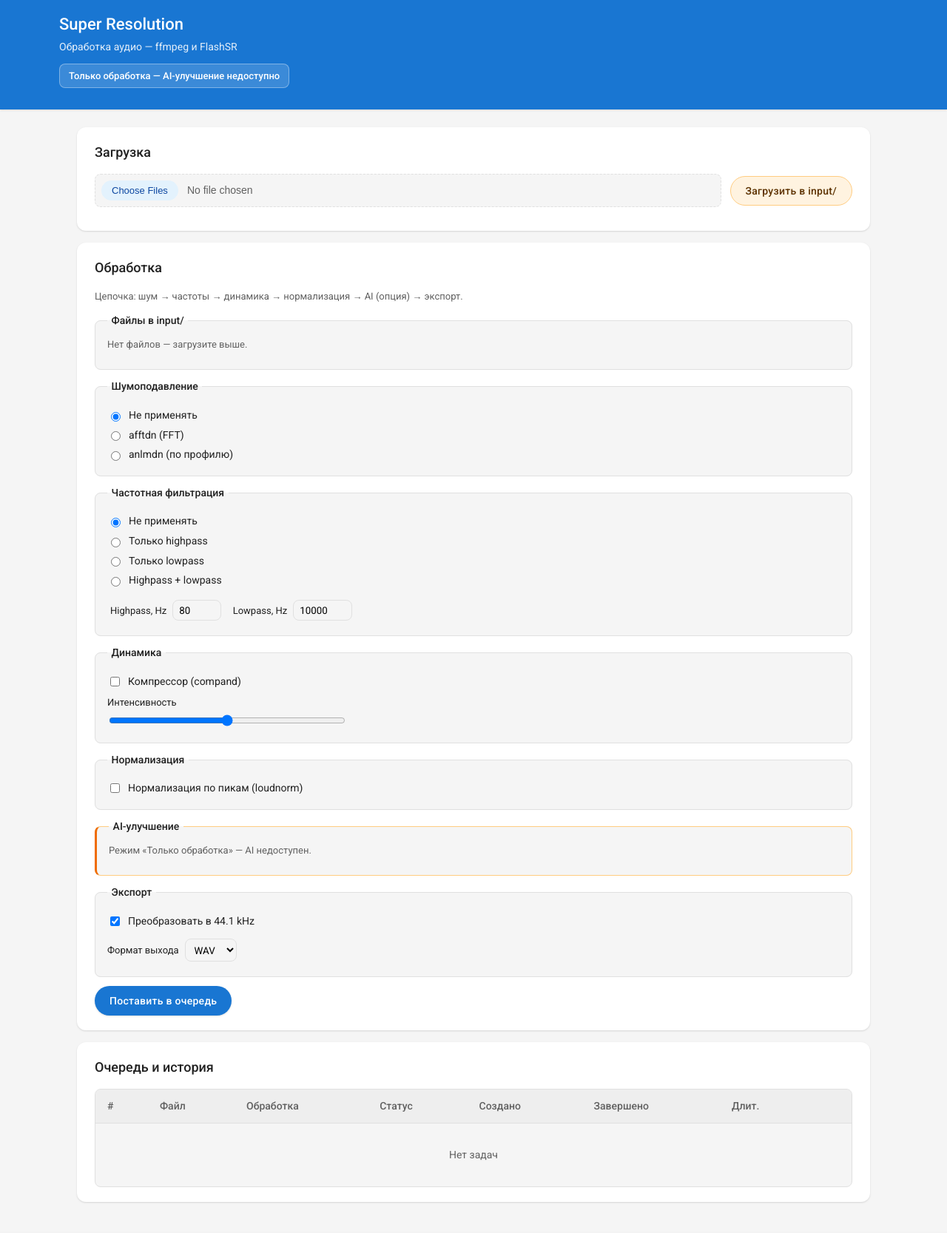
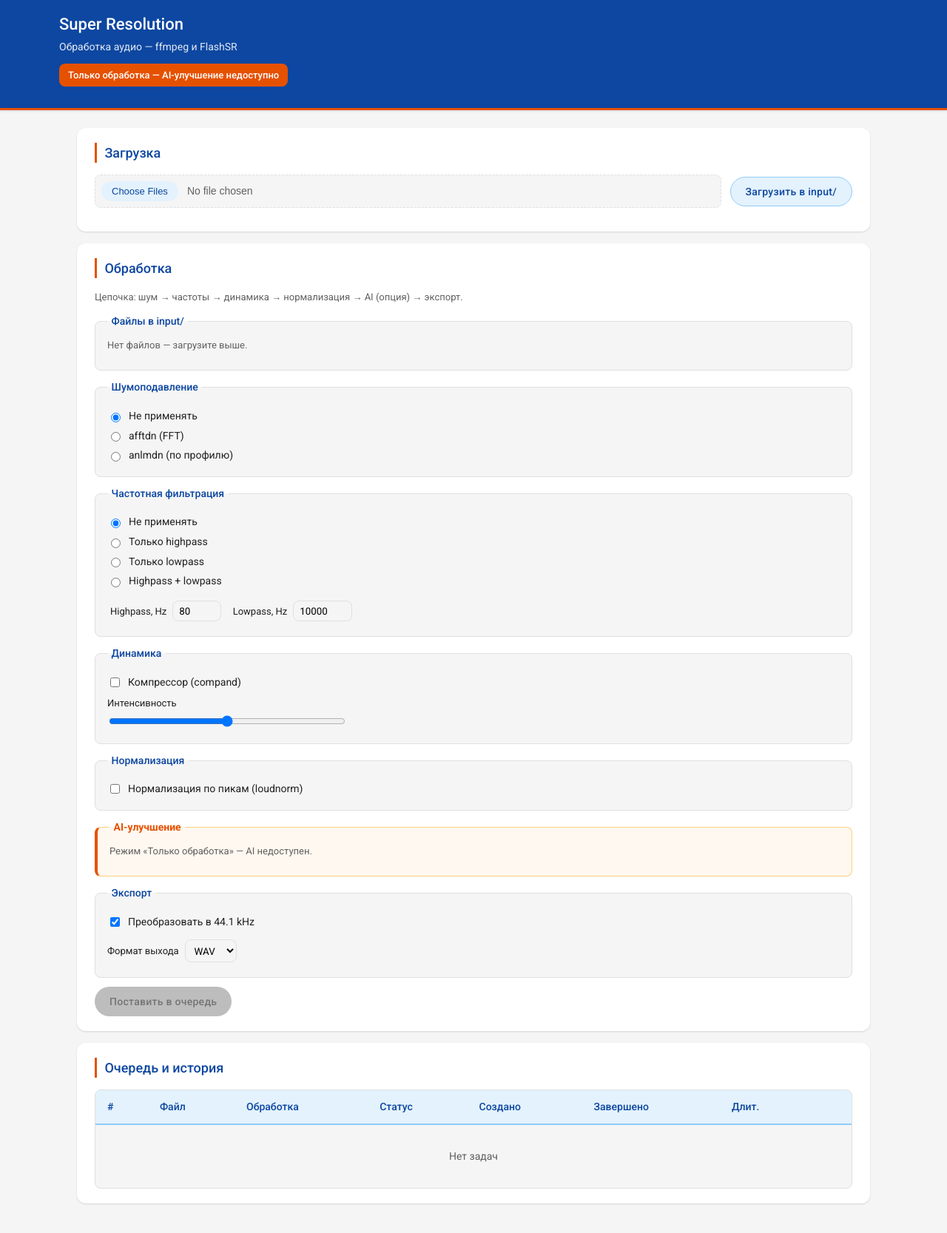
Before and after one commit to mcherepanov/super-resolution, a FastAPI app: page / in a window 1280 px wide. Shown: the whole page at 74% size. Before the commit the page ends 1626 px from the top, so only its background shows below. Run offline with FastAPI, Linux system fonts and the light colour scheme; parts of the project's set-up code (start-up, migrations or seed data) failed here and were passed over.

Commit message:
Rebalance UI accents with deeper blue and dark orange highlights.
Use flat color on the app bar, primary actions, section titles, and the AI block without bringing back gradient fills.

```diff
--- a/web/app/static/style.css
+++ b/web/app/static/style.css
@@ -1,10 +1,15 @@
 /* Светлая тема: нейтральная база, акценты голубой · оранжевый · жёлтый */
 :root {
-  --md-sys-color-primary: #1976d2;
+  --color-blue: #1565c0;
+  --color-blue-deep: #0d47a1;
+  --color-orange: #e65100;
+  --color-orange-deep: #bf360c;
+
+  --md-sys-color-primary: var(--color-blue);
   --md-sys-color-on-primary: #ffffff;
   --md-sys-color-primary-container: #e3f2fd;
-  --md-sys-color-on-primary-container: #0d47a1;
-  --md-sys-color-secondary: #ef6c00;
+  --md-sys-color-on-primary-container: var(--color-blue-deep);
+  --md-sys-color-secondary: var(--color-orange);
   --md-sys-color-secondary-container: #fff3e0;
   --md-sys-color-on-secondary-container: #5d3200;
   --md-sys-color-surface: #f5f5f5;
@@ -27,10 +32,10 @@
 
   --status-done-bg: #e8f5e9;
   --status-done-fg: #2e7d32;
-  --status-processing-bg: #fff8e1;
-  --status-processing-fg: #f57f17;
-  --status-queued-bg: #e1f5fe;
-  --status-queued-fg: #0277bd;
+  --status-processing-bg: #fff3e0;
+  --status-processing-fg: var(--color-orange);
+  --status-queued-bg: #e3f2fd;
+  --status-queued-fg: var(--color-blue-deep);
   --status-failed-bg: var(--md-sys-color-error-container);
   --status-failed-fg: var(--md-sys-color-on-error-container);
   --status-skipped-bg: #f5f5f5;
@@ -52,9 +57,10 @@ body {
 
 /* Top app bar */
 .app-bar {
-  background: var(--md-sys-color-primary);
+  background: var(--color-blue-deep);
   color: var(--md-sys-color-on-primary);
   box-shadow: var(--md-sys-elevation-1);
+  border-bottom: 3px solid var(--color-orange);
   padding: 0 1.5rem;
 }
 
@@ -84,10 +90,10 @@ body {
   margin-top: 0.75rem;
   padding: 0.35rem 0.75rem;
   border-radius: var(--md-shape-corner-small);
-  background: rgba(255, 255, 255, 0.15);
+  background: var(--color-orange);
   color: #ffffff;
   font-size: 0.8125rem;
-  border: 1px solid rgba(255, 255, 255, 0.35);
+  border: none;
   font-weight: 500;
 }
 
@@ -108,9 +114,11 @@ body {
 
 .card__title {
   margin: 0 0 1rem;
+  padding-left: 0.65rem;
+  border-left: 3px solid var(--color-orange);
   font-size: 1.125rem;
   font-weight: 500;
-  color: var(--md-sys-color-on-surface);
+  color: var(--color-blue-deep);
 }
 
 /* Buttons */
@@ -138,24 +146,31 @@ body {
 }
 
 .btn--filled {
-  background: var(--md-sys-color-primary);
-  color: var(--md-sys-color-on-primary);
+  background: var(--color-orange);
+  color: #ffffff;
   box-shadow: var(--md-sys-elevation-1);
 }
 
-.btn--filled:hover {
-  background: #1565c0;
+.btn--filled:hover:not(:disabled) {
+  background: var(--color-orange-deep);
   box-shadow: var(--md-sys-elevation-2);
 }
 
+.btn--filled:disabled {
+  background: #bdbdbd;
+  color: #757575;
+  cursor: not-allowed;
+  box-shadow: none;
+}
+
 .btn--tonal {
-  background: var(--md-sys-color-secondary-container);
-  color: var(--md-sys-color-on-secondary-container);
-  border: 1px solid #ffcc80;
+  background: var(--md-sys-color-primary-container);
+  color: var(--md-sys-color-on-primary-container);
+  border: 1px solid #90caf9;
 }
 
 .btn--tonal:hover {
-  background: #ffe0b2;
+  background: #bbdefb;
 }
 
 /* File input */
@@ -200,7 +215,7 @@ body {
   color: var(--md-sys-color-on-surface);
   font-size: 0.875rem;
   border: 1px solid var(--md-sys-color-outline-variant);
-  border-left: 4px solid var(--md-sys-color-primary);
+  border-left: 4px solid var(--color-orange);
 }
 
 /* Data table */
@@ -221,9 +236,9 @@ th {
   padding: 0.75rem 1rem;
   text-align: left;
   font-weight: 500;
-  color: var(--md-sys-color-on-surface-variant);
-  background: var(--md-sys-color-surface-container-high);
-  border-bottom: 1px solid var(--md-sys-color-outline-variant);
+  color: var(--color-blue-deep);
+  background: var(--md-sys-color-primary-container);
+  border-bottom: 2px solid #90caf9;
 }
 
 td {
@@ -308,12 +323,12 @@ tbody tr:hover {
 }
 
 .job-progress__bar::-webkit-progress-value {
-  background: var(--md-sys-color-secondary);
+  background: var(--color-orange);
   border-radius: var(--md-shape-corner-full);
 }
 
 .job-progress__bar::-moz-progress-bar {
-  background: var(--md-sys-color-secondary);
+  background: var(--color-orange);
   border-radius: var(--md-shape-corner-full);
 }
 
@@ -366,12 +381,18 @@ a:hover {
 .block legend {
   font-weight: 500;
   padding: 0 0.35rem;
+  color: var(--color-blue-deep);
 }
 
 .block--highlight {
   border-color: #ffcc80;
-  background: var(--md-sys-color-surface);
-  border-left: 3px solid var(--md-sys-color-secondary);
+  background: #fff8f0;
+  border-left: 4px solid var(--color-orange);
+}
+
+.block--highlight legend {
+  color: var(--color-orange);
+  font-weight: 600;
 }
 
 .check-row, .radio-row {
@@ -493,8 +514,11 @@ a:hover {
 
 .cue-section__title {
   margin: 0 0 0.75rem;
+  padding-left: 0.5rem;
+  border-left: 3px solid var(--color-orange);
   font-size: 1rem;
   font-weight: 500;
+  color: var(--color-blue-deep);
 }
 
 .cue-meta {
```
